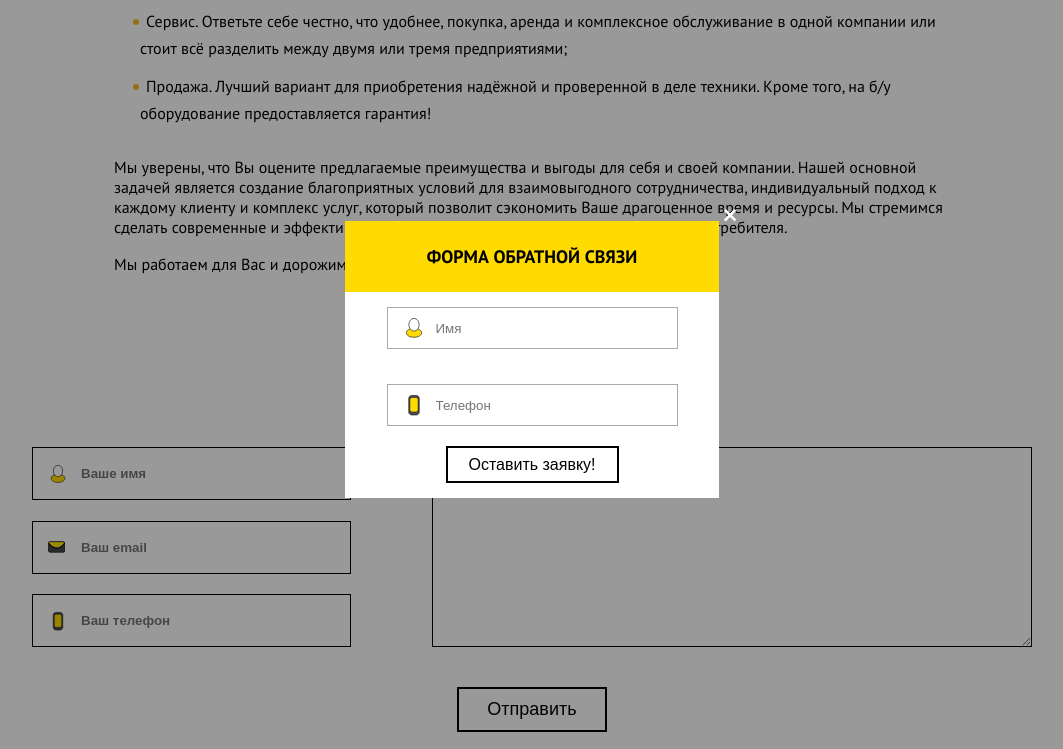
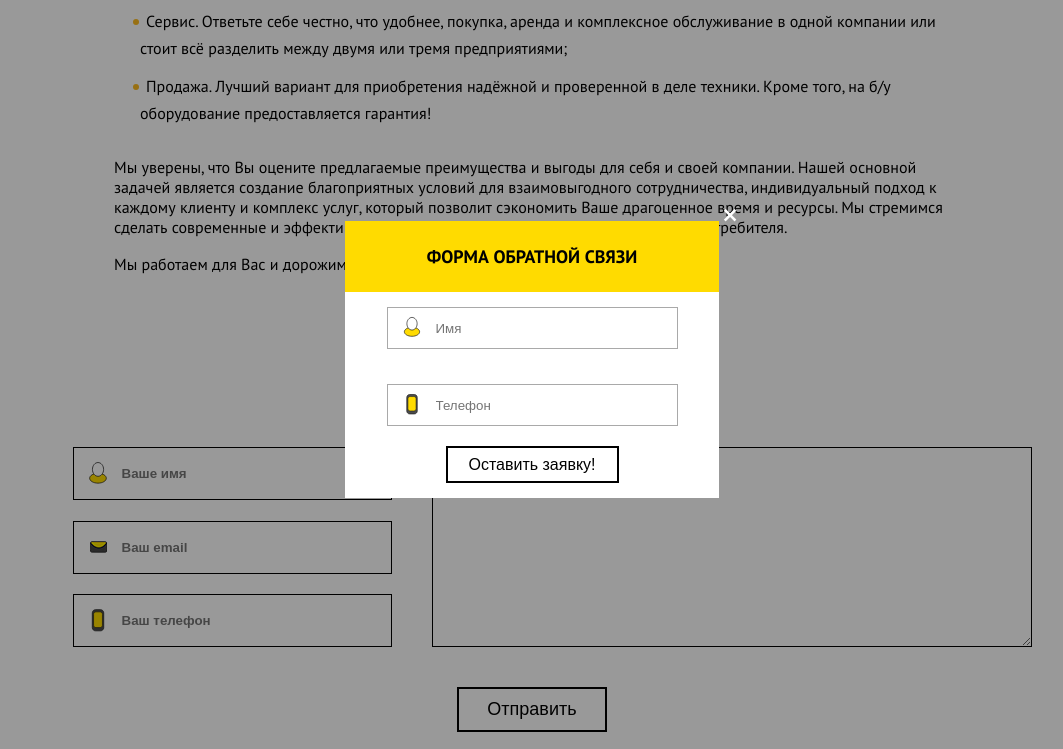
Before and after one commit to GlebKodrik/layout-neo-lift, a plain HTML site: page index.html in a window 1280 px wide. Both pictures are taken after a click on the button "Написать нам". Shown: the part 1775-2524 px from the top of the page, without its empty margins (108-1171 px from the left). Drawn offline with nearby package versions, Linux system fonts and the light colour scheme.

Commit message:
fix я уже не ебу какой

```diff
--- a/index.html
+++ b/index.html
@@ -735,9 +735,18 @@
 				<form class="form-mail" action="mailer/smart.php" method="POST" id="form">
 					<div class="item">
 						<div class="input">
+							<div>
+								<i class="fa-send fa-name" aria-hidden="true"></i>
 								<input required placeholder="Ваше имя" type="text" name="name">
+							</div>
+							<div>
+								<i class="fa-send fa-email" aria-hidden="true"></i>
 								<input required placeholder="Ваш email" type="email" name="email">
+							</div>
+							<div>
+								<i class="fa-send fa-phone" aria-hidden="true"></i>
 								<input required placeholder="Ваш телефон" type="tel" name="number" id="tel">
+							</div>
 						</div>
 						<textarea required name="comments" placeholder="Сообщение"></textarea>
 					</div>
@@ -783,9 +792,16 @@
 			<div class="popup-form">
 				<form action="mailer/smart2.php" method="POST" class="main-form" id="form-mail">
 					<div class="popup-form-header">
-						<input class="popup-form__input" required placeholder="Имя" type="text" name="name" id="numb">
+						<div>
+							<i class="fa fa-name" aria-hidden="true"></i>
+							<input class="popup-form__input" required placeholder="Имя" type="text" name="name"
+								id="numb">
+						</div>
+						<div>
+							<i class="fa fa-phone" aria-hidden="true"></i>
 							<input class="popup-form__input" required placeholder="Телефон" type="tel" name="number"
 								id="tel numb">
+						</div>
 						<button class="button popup-form__btn">
 							Оставить заявку!
 						</button>
@@ -799,11 +815,11 @@
 			<div class="inform-alert">
 				<h2>Спасибо за заявку!</h2>
 				<div class="check-mark">
-					<svg width="150" height="150" viewBox="0 0 48 48" fill="none"
-						stroke="#CCFF90" stroke-width="4" stroke-dasharray="100">
+					<svg width="150" height="150" viewBox="0 0 48 48" fill="none" stroke="#CCFF90" stroke-width="4"
+						stroke-dasharray="100">
 						<path d="M 12,22 L 22,31 L 36,13" stroke-dashoffset="0">
-							   <animate id="animate" attributeName="stroke-dashoffset" begin="indefinite"
-									from="100" to="0" dur="3s">
+							<animate id="animate" attributeName="stroke-dashoffset" begin="indefinite" from="100" to="0"
+								dur="1200ms">
 							</animate>
 						</path>
 					</svg>
--- a/sass/style.sass
+++ b/sass/style.sass
@@ -247,14 +247,9 @@ li
 						border: 1px solid black
 						background-color: #ffffff
 						padding: 20px 15px 20px 48px
-					input[placeholder="Ваше имя"]
-						background: url("../img/mail-icon/persona.svg") no-repeat 15px center
-						background-size: 20px
-					input[placeholder="Ваш email"]
-						background: url("../img/mail-icon/email.png") no-repeat 15px center
-					input[placeholder="Ваш телефон"]
-						background: url("../img/mail-icon/phone.svg") no-repeat 15px center
-						background-size: 20px
+					.fa-name
+					.fa-email
+					.fa-phone
 				textarea
 					background: url("../img/mail-icon/Layer_39.png") no-repeat 19px 18px
 					padding: 20px 15px 15px 52px
@@ -347,6 +342,7 @@ li
 	.popup-form-header
 		text-align: center
 		background-color: white
+
 		.popup-form-header-info
 			text-align: center
 			color: black
@@ -360,12 +356,6 @@ li
 			padding: 20px 15px 20px 48px
 			border: 1px solid #A9A9A9
 			margin-bottom: 20px
-		input[placeholder="Имя"]
-			background: #fff url("../img/mail-icon/persona.svg") no-repeat 15px center
-			background-size: 22px
-		input[placeholder="Телефон"]
-			background: #fff url("../img/mail-icon/phone.svg") no-repeat 15px center
-			background-size: 22px
 		.popup-form__btn
 			text-align: center
 			font-size: 16px
@@ -379,6 +369,32 @@ li
 			&:hover
 				background-color: black
 				color: white
+.fa-send
+	left: 54px
+	top: 14px
+	width: 24px
+	height: 24px
+	text-align: center
+	margin-right: -26px
+	position: relative
+	z-index: 1
+	float: left
+.fa
+	width: 22px
+	height: 22px
+	text-align: center
+	margin-right: -26px
+	position: relative
+	z-index: 1
+	float: left
+	left: 56px
+	top: 24px
+.fa-name
+	background: url("../img/mail-icon/persona.svg") no-repeat  center
+.fa-phone
+	background: url("../img/mail-icon/phone.svg") no-repeat center
+.fa-email
+	background: url("../img/mail-icon/email.png") no-repeat center
 .inform
 	position: fixed
 	display: none
@@ -397,7 +413,6 @@ li
 		right: 0
 		.inform-alert
 			padding-top: 12px
-			display: block
 			width: 100%
 			height: 260px
 			background-color: #fff
@@ -454,7 +469,10 @@ li
 				margin: 20px 0
 			.footer-yan
 				margin-top: 17px
-@media(max-width: 886px)
+@media(max-width: 1000px)
+	.fa-send
+		top: 24px
+		left: 14px
 	.tab-b
 		.container
 			.container-center
@@ -465,7 +483,6 @@ li
 		.footer-section
 			.footer-contact
 				font-size: 15px
-@media(max-width: 846px)
 	.mail
 		.content
 			.form-mail
@@ -521,6 +538,8 @@ li
 			h1
 				font-size: 60px
 @media(max-width: 430px)
+	.fa
+		left: 32px
 	.yandex
 		width: 300px
 	.overlay
@@ -528,7 +547,7 @@ li
 			width: 322px
 	.inform
 		.inform-block
-			width: 321px
+			width: 322px
 			.inform-title
 				height: 276px
 				padding-top: 10px
@@ -537,6 +556,8 @@ li
 		.popup
 			width: 322px
 @media(max-width: 360px)
+	.fa
+		left: 42px
 	.inform
 		.inform-block
 			width: 285px
```
Also changed, not shown: sass/style.css, 1 other file. Lines whose indentation alone changed are shown as unchanged.
